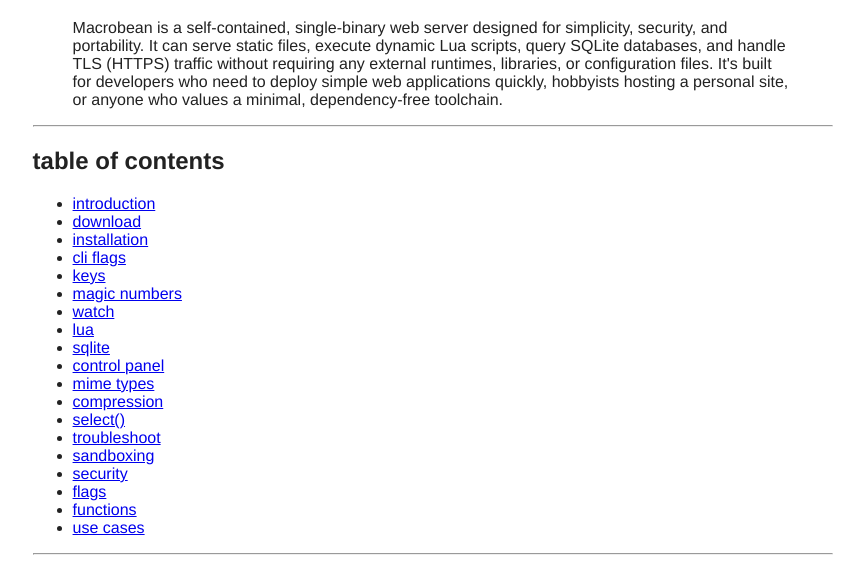
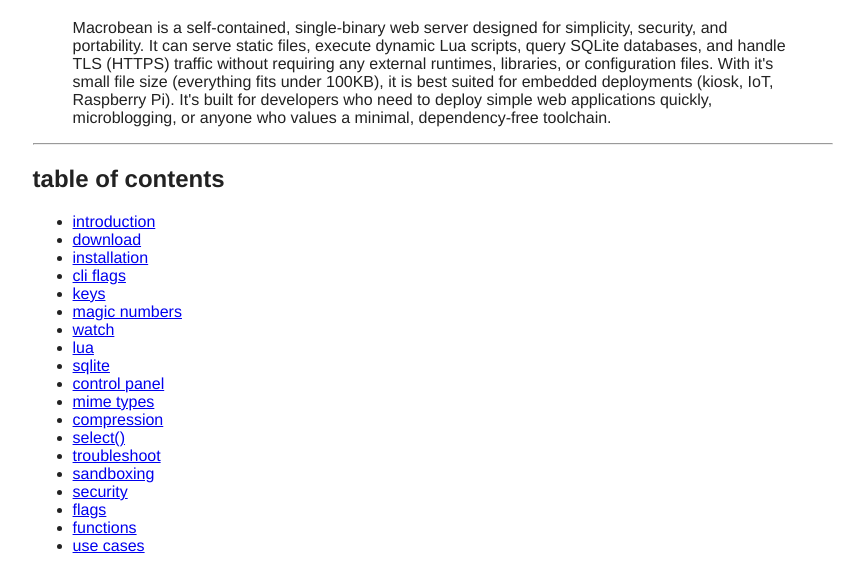
Before and after one commit to macrobean/docs, a plain HTML site: page index.html in a window 1280 px wide. Shown: the part 201-769 px from the top of the page, without its empty margins (207-1071 px from the left). Drawn offline with Linux system fonts and the light colour scheme.

Commit message:
Update index.html
dependency free toolchain make here

```diff
--- a/index.html
+++ b/index.html
@@ -29,7 +29,7 @@
         <h1>macrobean</h1>
 
         <blockquote>
-            <p>Macrobean is a self-contained, single-binary web server designed for simplicity, security, and portability. It can serve static files, execute dynamic Lua scripts, query SQLite databases, and handle TLS (HTTPS) traffic without requiring any external runtimes, libraries, or configuration files. It's built for developers who need to deploy simple web applications quickly, hobbyists hosting a personal site, or anyone who values a minimal, dependency-free toolchain.</p>
+            <p>Macrobean is a self-contained, single-binary web server designed for simplicity, security, and portability. It can serve static files, execute dynamic Lua scripts, query SQLite databases, and handle TLS (HTTPS) traffic without requiring any external runtimes, libraries, or configuration files. With it's small file size (everything fits under 100KB), it is best suited for embedded deployments (kiosk, IoT, Raspberry Pi). It's built for developers who need to deploy simple web applications quickly, microblogging, or anyone who values a minimal, dependency-free toolchain.</p>
         </blockquote>
 
         <hr>
```
